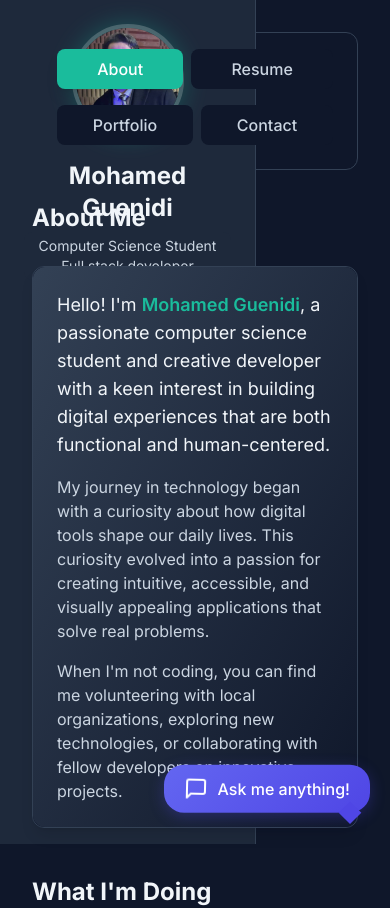
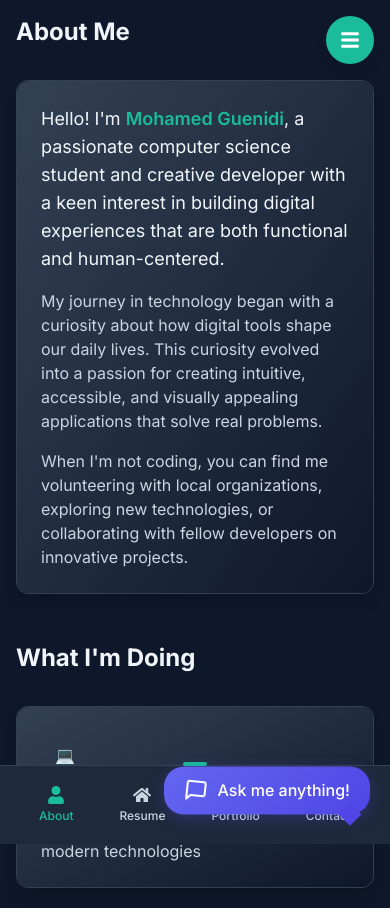
Before and after one commit to PsyCode404/Mohamed-Guenidi-Portfolio, a React (Create React App) app: page / in a window 390 px wide. Shown: the top 908 px of the page. Built offline with nearby package versions, Linux system fonts and the light colour scheme.

Commit message:
mobile fixing

```diff
--- a/public/index.html
+++ b/public/index.html
@@ -16,6 +16,19 @@
     <link href="https://fonts.googleapis.com/css2?family=Inter:wght@300;400;500;600;700&display=swap" rel="stylesheet">
     <!-- Chat widget styles -->
     <style>
+      /* Custom styles for Botpress chatbot on mobile */
+      @media (max-width: 768px) {
+        /* Reposition the 'Ask me anything' button */
+        div.bp-widget-open-button {
+          bottom: 80px !important; /* Move it above the mobile nav */
+          right: 15px !important;
+        }
+
+        /* Adjust the chatbot window position */
+        div.bp-widget-web-container {
+          bottom: 80px !important; /* Ensure it doesn't overlap the nav */
+        }
+      }
       /* Chat widget container */
       #chat-container {
         position: fixed;
--- a/src/App.js
+++ b/src/App.js
@@ -1,5 +1,6 @@
 import React, { useState } from 'react';
 import Sidebar from './components/layout/Sidebar';
+import MobileMenu from './components/layout/MobileMenu';
 import TabNavigation from './components/layout/TabNavigation';
 import About from './components/sections/vCard/About';
 import Resume from './components/sections/vCard/Resume';
@@ -28,13 +29,20 @@ function App() {
 
   return (
     <div className="flex min-h-screen bg-background">
-      {/* Sidebar */}
-      <Sidebar />
+      {/* Desktop Sidebar - Hidden on mobile */}
+      <div className="hidden lg:block">
+        <Sidebar />
+      </div>
+
+      {/* Mobile Navigation */}
+      <MobileMenu activeTab={activeTab} setActiveTab={setActiveTab} />
 
       {/* Main Content */}
-      <main className="flex-1 ml-64 p-8">
-        {/* Tab Navigation */}
-        <TabNavigation activeTab={activeTab} setActiveTab={setActiveTab} />
+      <main className="flex-1 lg:ml-64 p-4 lg:p-8 pb-20 lg:pb-8">
+        {/* Tab Navigation - Hidden on mobile */}
+        <div className="hidden lg:block">
+          <TabNavigation activeTab={activeTab} setActiveTab={setActiveTab} />
+        </div>
 
         {/* Tab Content */}
         <AnimatePresence mode="wait">
--- /dev/null
+++ b/src/components/layout/MobileMenu.js
@@ -0,0 +1,112 @@
+import React, { useState } from 'react';
+import { motion, AnimatePresence } from 'framer-motion';
+import { FaBars, FaTimes, FaHome, FaUser, FaBriefcase, FaEnvelope } from 'react-icons/fa';
+
+const MobileMenu = ({ activeTab, setActiveTab }) => {
+  const [isMenuOpen, setIsMenuOpen] = useState(false);
+
+  const tabs = [
+    { id: 'about', label: 'About', icon: FaUser },
+    { id: 'resume', label: 'Resume', icon: FaHome },
+    { id: 'portfolio', label: 'Portfolio', icon: FaBriefcase },
+    { id: 'contact', label: 'Contact', icon: FaEnvelope }
+  ];
+
+  const handleTabClick = (tabId) => {
+    setActiveTab(tabId);
+    setIsMenuOpen(false);
+  };
+
+  return (
+    <>
+      {/* Mobile Menu Button */}
+      <div className="lg:hidden">
+        <button
+          onClick={() => setIsMenuOpen(!isMenuOpen)}
+          className="fixed top-4 right-4 z-50 w-12 h-12 rounded-full bg-gradient-to-br from-accent to-accentSecondary text-white flex items-center justify-center shadow-lg"
+          aria-label="Toggle navigation menu"
+        >
+          {isMenuOpen ? <FaTimes size={20} /> : <FaBars size={20} />}
+        </button>
+      </div>
+
+      {/* Mobile Menu Overlay */}
+      <AnimatePresence>
+        {isMenuOpen && (
+          <motion.div
+            initial={{ opacity: 0 }}
+            animate={{ opacity: 1 }}
+            exit={{ opacity: 0 }}
+            transition={{ duration: 0.3 }}
+            className="fixed inset-0 bg-black/60 backdrop-blur-sm z-40 lg:hidden"
+            onClick={() => setIsMenuOpen(false)}
+          >
+            {/* Mobile Menu Panel */}
+            <motion.div
+              initial={{ x: '100%' }}
+              animate={{ x: 0 }}
+              exit={{ x: '100%' }}
+              transition={{ duration: 0.3, ease: 'easeInOut' }}
+              className="absolute right-0 top-0 h-full w-80 max-w-[80vw] bg-backgroundSecondary border-l border-cardBorder"
+              onClick={e => e.stopPropagation()}
+            >
+              <div className="p-6 pt-20">
+                {/* Navigation Links */}
+                <nav className="space-y-4">
+                  {tabs.map((tab) => {
+                    const Icon = tab.icon;
+                    return (
+                      <button
+                        key={tab.id}
+                        onClick={() => handleTabClick(tab.id)}
+                        className={`w-full flex items-center gap-4 p-4 rounded-lg transition-all duration-300 ${
+                          activeTab === tab.id
+                            ? 'bg-gradient-to-br from-accent to-accentSecondary text-white shadow-lg'
+                            : 'bg-cardBackground text-textSecondary hover:text-accent hover:bg-cardBorder'
+                        }`}
+                      >
+                        <Icon size={20} />
+                        <span className="font-medium">{tab.label}</span>
+                      </button>
+                    );
+                  })}
+                </nav>
+              </div>
+            </motion.div>
+          </motion.div>
+        )}
+      </AnimatePresence>
+
+      {/* Bottom Navigation Bar (Alternative mobile navigation) */}
+      <div className="fixed bottom-0 left-0 right-0 lg:hidden bg-backgroundSecondary border-t border-cardBorder z-30">
+        <div className="flex justify-around items-center py-2 px-4">
+          {tabs.map((tab) => {
+            const Icon = tab.icon;
+            return (
+              <button
+                key={tab.id}
+                onClick={() => setActiveTab(tab.id)}
+                className={`flex flex-col items-center p-3 rounded-lg transition-all duration-300 ${
+                  activeTab === tab.id
+                    ? 'text-accent'
+                    : 'text-textSecondary hover:text-accent'
+                }`}
+              >
+                <Icon size={18} />
+                <span className="text-xs mt-1 font-medium">{tab.label}</span>
+                {activeTab === tab.id && (
+                  <motion.div
+                    layoutId="activeTabIndicator"
+                    className="absolute -top-1 left-1/2 transform -translate-x-1/2 w-6 h-1 bg-accent rounded-full"
+                  />
+                )}
+              </button>
+            );
+          })}
+        </div>
+      </div>
+    </>
+  );
+};
+
+export default MobileMenu;
--- a/src/components/sections/vCard/Contact.js
+++ b/src/components/sections/vCard/Contact.js
@@ -3,6 +3,9 @@ import { motion } from 'framer-motion';
 import emailjs from '@emailjs/browser';
 import Card from '../../ui/Card';
 import Button from '../../ui/Button';
+import { FaGithub, FaLinkedin } from 'react-icons/fa';
+// Profile picture from public directory
+const ProfilePic = '/PortfolioPic.png';
 
 const Contact = () => {
   const [formData, setFormData] = useState({
@@ -67,6 +70,81 @@ const Contact = () => {
       transition={{ duration: 0.5 }}
       className="space-y-8"
     >
+      {/* Mobile Profile Section - Only visible on mobile */}
+      <div className="lg:hidden">
+        <Card>
+          <div className="text-center mb-6">
+            {/* Profile Picture */}
+            <div className="flex justify-center mb-4">
+              <div className="relative w-20 h-20">
+                <div className="absolute inset-0 bg-gradient-to-br from-accent to-accentSecondary rounded-full blur-md opacity-30"></div>
+                <img
+                  src={ProfilePic}
+                  alt="Profile"
+                  className="relative rounded-full w-full h-full object-cover border-4 border-white/20"
+                />
+              </div>
+            </div>
+
+            {/* Name and Title */}
+            <h1 className="text-xl font-bold text-textPrimary mb-2">Mohamed Guenidi</h1>
+            <p className="text-textSecondary text-sm bg-onyx px-3 py-1 rounded-lg inline-block mb-4">
+              Computer Science Student | Full stack developer
+            </p>
+
+            {/* Contact Information */}
+            <div className="space-y-3 mb-6">
+              <div className="flex items-center justify-center gap-2">
+                <span className="text-accent text-sm">📧</span>
+                <a
+                  href="mailto:mohamedguenidi7@gmail.com"
+                  className="text-textPrimary hover:text-accent transition-colors duration-300 text-sm"
+                >
+                  mohamedguenidi7@gmail.com
+                </a>
+              </div>
+
+              <div className="flex items-center justify-center gap-2">
+                <span className="text-accent text-sm">📞</span>
+                <a
+                  href="tel:+21695171170"
+                  className="text-textPrimary hover:text-accent transition-colors duration-300 text-sm"
+                >
+                  +216 95 171 170
+                </a>
+              </div>
+
+              <div className="flex items-center justify-center gap-2">
+                <span className="text-accent text-sm">📍</span>
+                <span className="text-textPrimary text-sm">Jemmel, Tunisia</span>
+              </div>
+            </div>
+
+            {/* Social Media Icons */}
+            <div className="flex justify-center gap-4">
+              <a
+                href="https://github.com/PsyCode404"
+                target="_blank"
+                rel="noopener noreferrer"
+                className="w-10 h-10 rounded-full bg-gradient-to-br from-cardBorder to-cardBackground flex items-center justify-center text-accent hover:from-accent hover:to-accentSecondary hover:text-white transition-all duration-300 border border-cardBorder"
+                aria-label="GitHub"
+              >
+                <FaGithub size={20} />
+              </a>
+              <a
+                href="https://www.linkedin.com/in/mohamed-guenidi-53a2a4340/"
+                target="_blank"
+                rel="noopener noreferrer"
+                className="w-10 h-10 rounded-full bg-gradient-to-br from-cardBorder to-cardBackground flex items-center justify-center text-accent hover:from-accent hover:to-accentSecondary hover:text-white transition-all duration-300 border border-cardBorder"
+                aria-label="LinkedIn"
+              >
+                <FaLinkedin size={20} />
+              </a>
+            </div>
+          </div>
+        </Card>
+      </div>
+
       {/* Location Map */}
       <div>
         <h2 className="text-2xl font-bold text-white mb-6">Location</h2>
--- a/src/components/sections/vCard/Portfolio.js
+++ b/src/components/sections/vCard/Portfolio.js
@@ -52,7 +52,7 @@ const Portfolio = () => {
       image: MindmateImage
     },
     {
-      id: 4,
+      id: 6,
       title: 'Blog Web App',
       category: 'A clean space to write and publish.',
       githubLink: 'https://github.com/PsyCode404/Blog-Web-App',
--- a/src/index.css
+++ b/src/index.css
@@ -25,34 +25,16 @@ body {
 
 /* Custom styles for vCard layout */
 @media (max-width: 1023px) {
-  .ml-64 {
-    margin-left: 0;
-  }
-
-  aside {
-    position: relative;
-    width: 100%;
-    height: auto;
-  }
-
-  main {
-    margin-left: 0;
-  }
-
   /* Contact section responsive iframe */
   iframe {
     height: 250px;
   }
+}
 
-  /* Adjust tab navigation for mobile */
-  .flex-wrap {
-    justify-content: space-between;
-  }
-
-  .flex-wrap button {
-    flex: 1 1 auto;
-    min-width: 45%;
-    margin-bottom: 8px;
+/* Add padding to the bottom of the body to prevent content from being hidden by the mobile nav */
+@media (max-width: 1023px) {
+  body {
+    padding-bottom: 80px; /* Adjust this value based on the height of your bottom nav */
   }
 }
 
```
Also changed, not shown: public/PortfolioPic.png (added).
